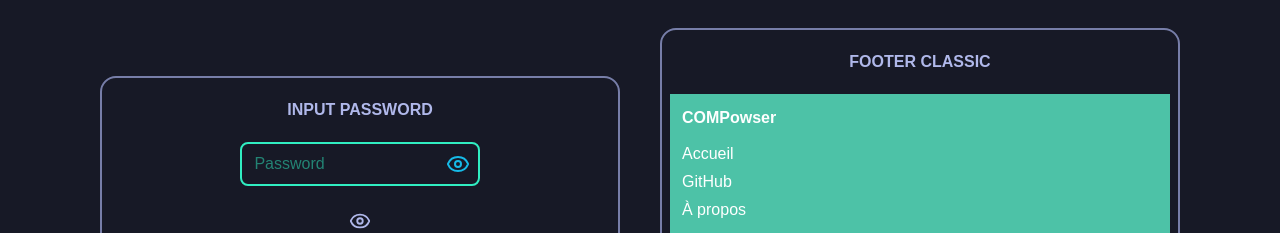
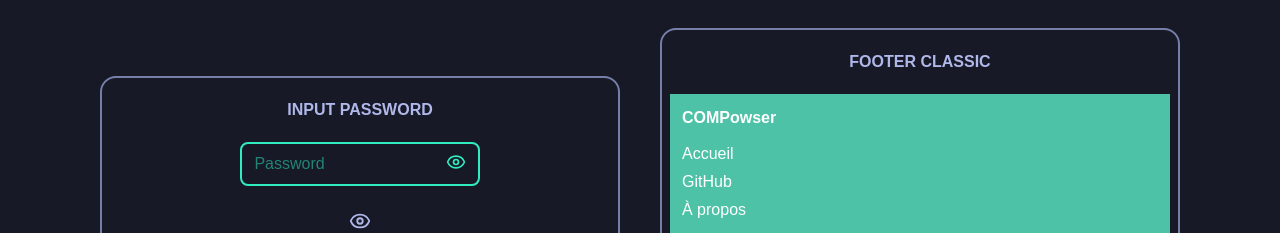
Before and after one commit to rchouhani/compowser, a Next.js app in the folder compowser/: page / in a window 1280 px wide. Shown: the part 1174-1407 px from the top of the page. Built offline with nearby package versions, Linux system fonts and the light colour scheme.

Commit message:
edit: icon size

```diff
--- a/compowser/src/app/components/CardInputPassword.js
+++ b/compowser/src/app/components/CardInputPassword.js
@@ -26,7 +26,7 @@ export default function CardInputPassword() {
             onClick={togglePassword}
             aria-label="Afficher le mot de passe"
           >
-            <Eye />
+            <Eye size={20} className=" text-[#30EDC1]" />
           </div>
 
           <div
@@ -34,7 +34,7 @@ export default function CardInputPassword() {
             onClick={togglePassword}
             aria-label="Masquer le mot de passe"
           >
-            <EyeClosed />
+            <EyeClosed size={20} className=" text-[#30EDC1]" />
           </div>
         </div>
       </div>
```
